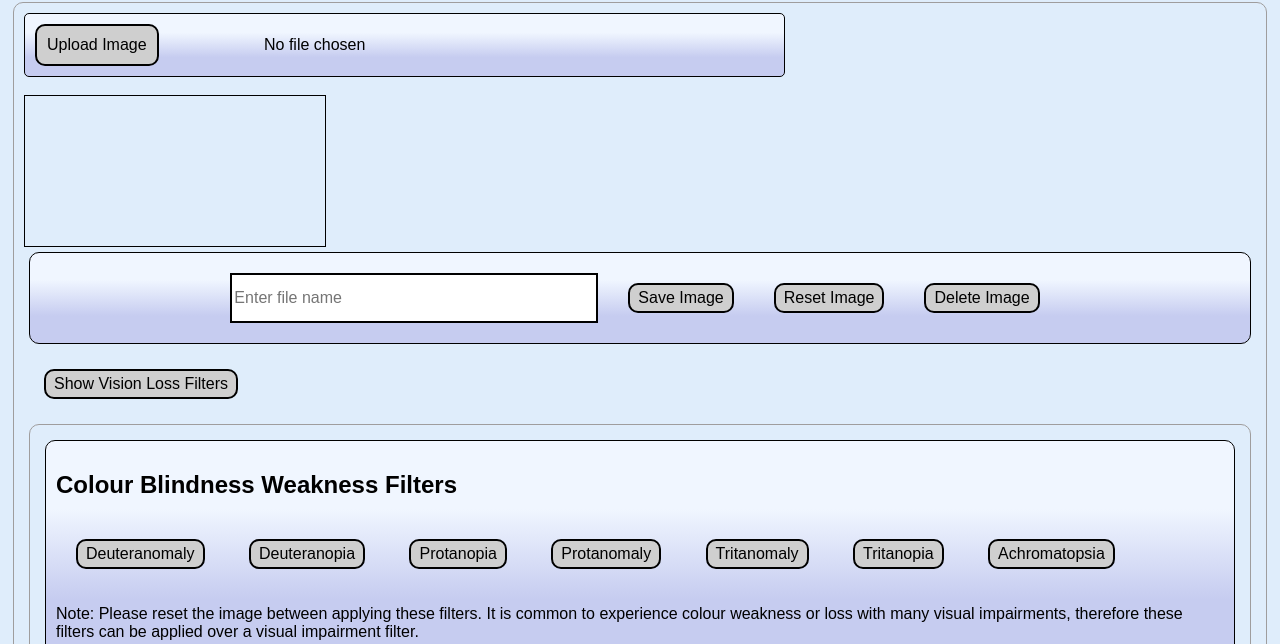
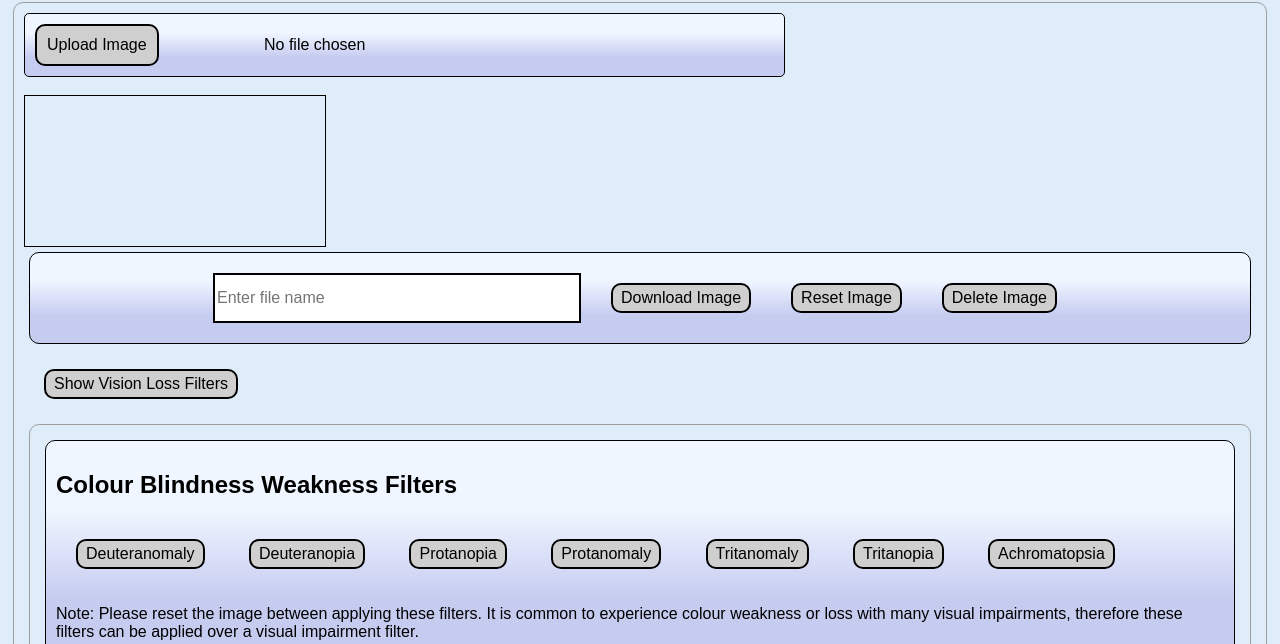
Before and after one commit to Alien-Instruments/Accessible-Projects-and-Tools, a plain HTML site: page VI Filters/index.html in a window 1280 px wide. Shown: the part 156-800 px from the top of the page. Drawn offline with nearby package versions, Linux system fonts and the light colour scheme.

Commit message:
Update index.html

```diff
--- a/VI Filters/index.html
+++ b/VI Filters/index.html
@@ -736,7 +736,7 @@
                                                                                 type="text" id="filename"
                                                                                 placeholder="Enter file name" />
                                                             <button role="button" aria-label="Save And Download Image"
-                                                                                id="saveImage">Save Image</button>
+                                                                                id="saveImage">Download Image</button>
                                                             <button role="button" aria-label="Reset Image"
                                                                                 onclick="resetImage()">Reset
                                                                                 Image</button>
```
